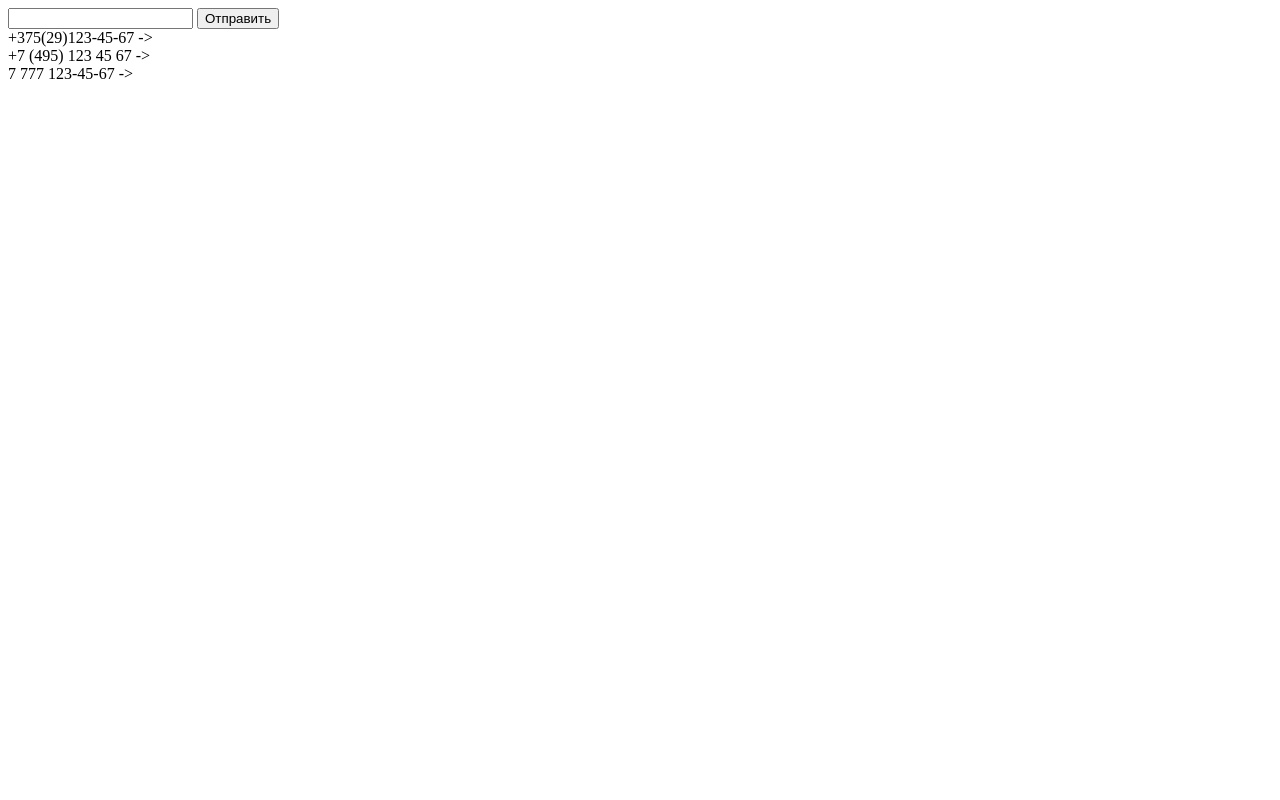
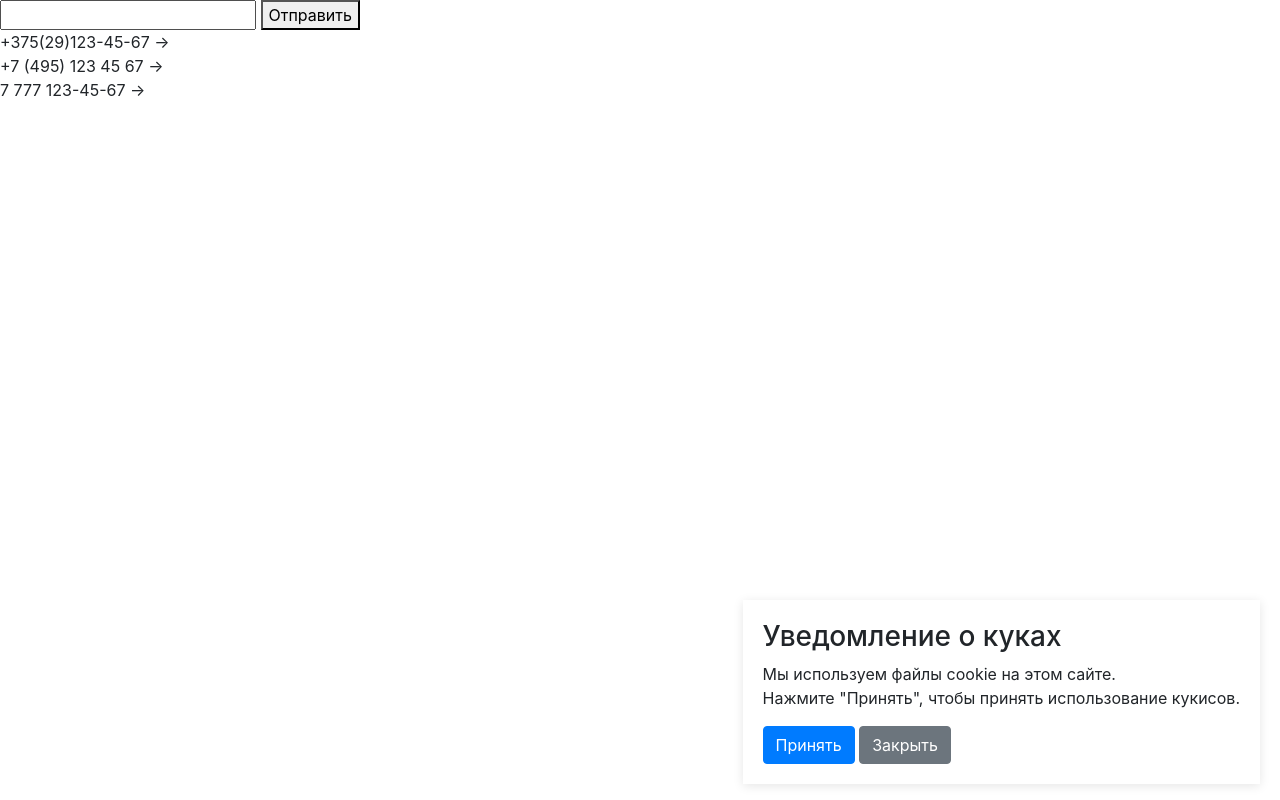
Before and after one commit to BakeySounder/php-techn-task, a PHP site: page / in a window 1280 px wide. Run offline with PHP 8.4, Linux system fonts and the light colour scheme; data that the repository does not hold is empty.

Commit message:
code beauty

```diff
--- a/index.php
+++ b/index.php
@@ -4,22 +4,42 @@
     <meta charset="UTF-8">
     <meta name="viewport" content="width=device-width, initial-scale=1.0">
     <title>Тестовое задание</title>
+    <link rel="stylesheet" href="https://stackpath.bootstrapcdn.com/bootstrap/4.5.2/css/bootstrap.min.css">
 </head>
+<style>
+    .popup {
+      position: fixed;
+      top: 75%;
+      right: 20px;
+
+      z-index: 9999;
+      background-color: #fff;
+      padding: 20px;
+      box-shadow: 0 2px 10px rgba(0, 0, 0, 0.1);
+      display: none;
+    }
+</style>
+
 <body>
 <form action="" method="post" id ="form1">
     <input type="text" name="Phone" id="">
     <button type="submit">Отправить</button>
 </form>
+
+  <div id="cookiePopup" class="popup">
+    <h3>Уведомление о куках</h3>
+    <p>Мы используем файлы cookie на этом сайте.<br>Нажмите "Принять", чтобы принять использование кукисов.</p>
+    <button id="acceptButton" class="btn btn-primary">Принять</button>
+    <button id="closeButton" class="btn btn-secondary">Закрыть</button>
+  </div>
 </body>
 <script src = "index.js"></script>
 </html>
 
 <?php
+include("phones.php");
 
-
-include("phones.php");
 $test_phones = [ "+375(29)123-45-67", "+7 (495) 123 45 67", "7 777 123-45-67"];
-
 
 foreach ($test_phones as $key => $value) {
     echo $value . " -> ".get_country_of_phone(clear_phone_number($value),$asc_masks). "<br>";
```
